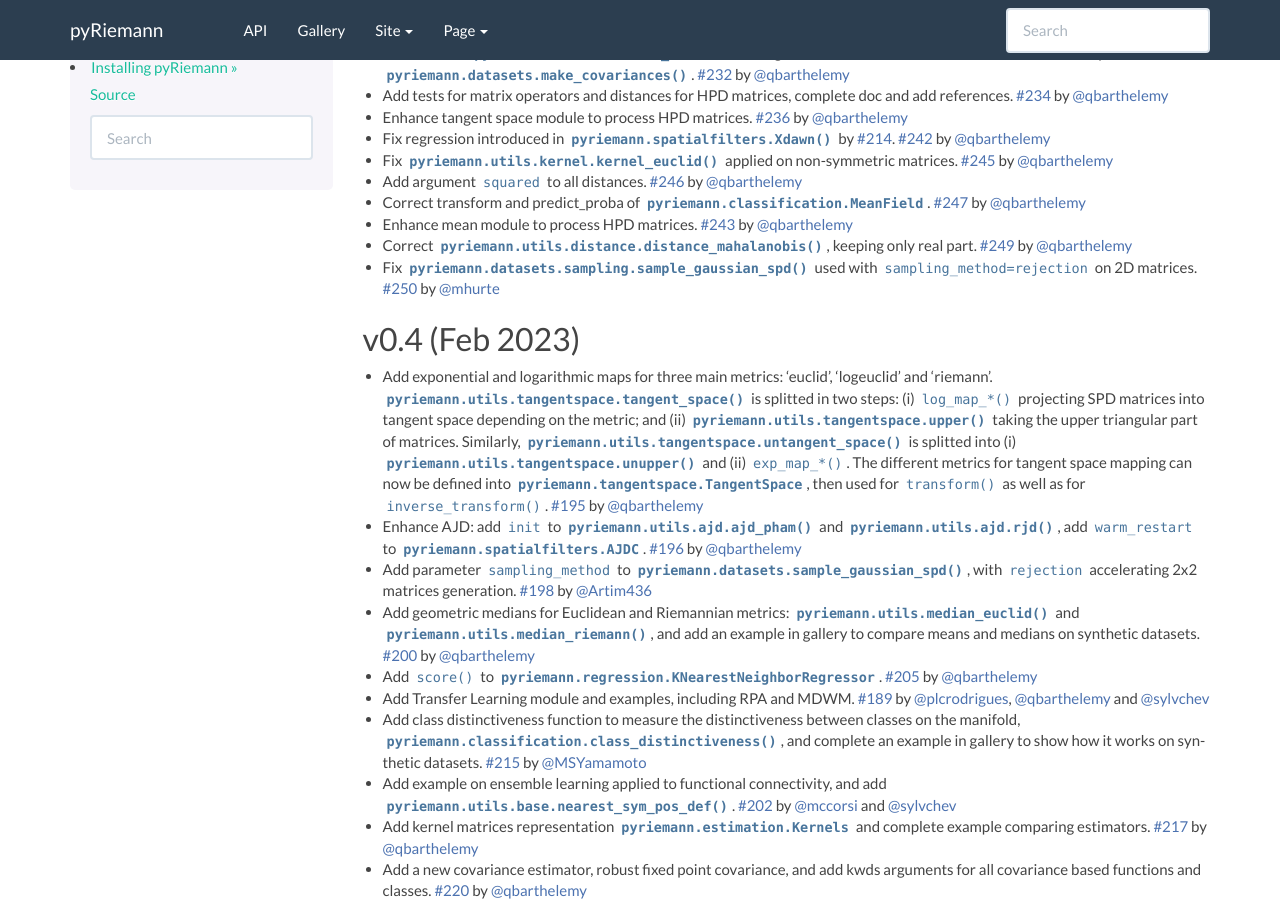
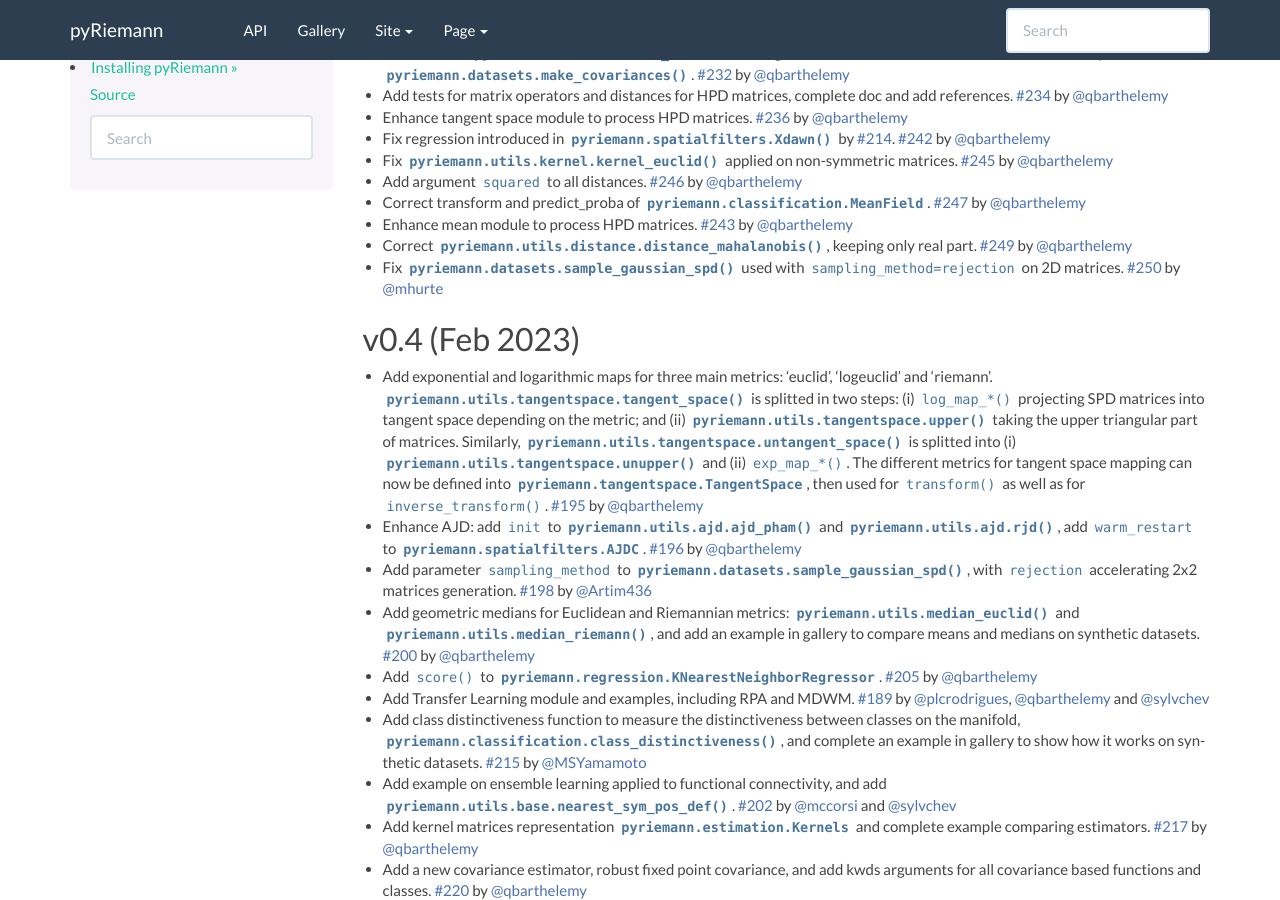
Before and after one commit to pyRiemann/pyRiemann, a Sphinx documentation site: the page built from doc/whatsnew.rst, in a window 1280 px wide and 900 px high, scrolled down 323 px. Built offline with Sphinx 7.4.7, drawn with Linux system fonts in a browser that asks for light colours; pages that are not in the unit, such as notebooks, are missing from menus; the version number could not be read and is left out.

Commit message:
correct link in whatsnew

```diff
--- a/doc/whatsnew.rst
+++ b/doc/whatsnew.rst
@@ -39,7 +39,7 @@ v0.5 (Jun 2023)
 
 - Correct :func:`pyriemann.utils.distance.distance_mahalanobis`, keeping only real part. :pr:`249` by :user:`qbarthelemy`
 
-- Fix :func:`pyriemann.datasets.sampling.sample_gaussian_spd` used with ``sampling_method=rejection`` on 2D matrices. :pr:`250` by :user:`mhurte`
+- Fix :func:`pyriemann.datasets.sample_gaussian_spd` used with ``sampling_method=rejection`` on 2D matrices. :pr:`250` by :user:`mhurte`
 
 v0.4 (Feb 2023)
 ---------------
```
